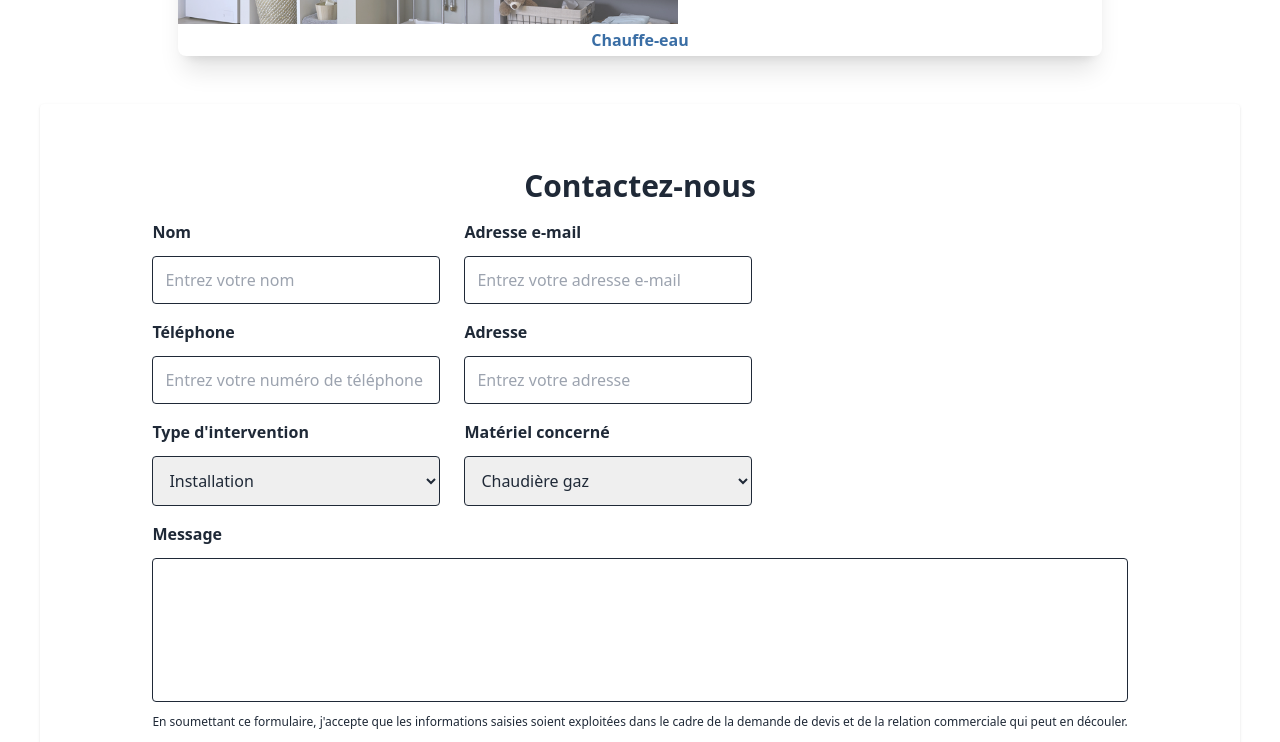
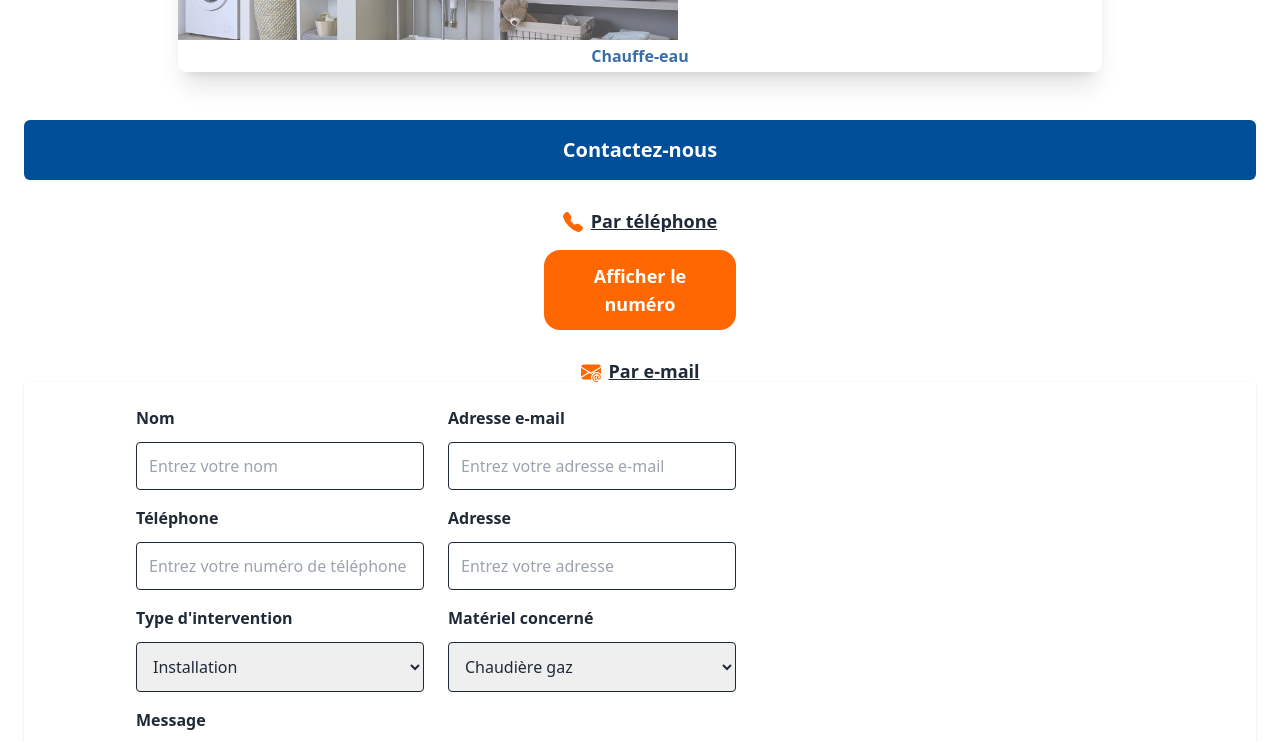
Before and after one commit to Jeremy-Nourri/Obinoenergies, a Next.js app: page / in a window 1280 px wide. Shown: the part 1760-2502 px from the top of the page. Built offline with nearby package versions, Linux system fonts and the light colour scheme.

Commit message:
style: modify style in contact section and create component categorie

```diff
--- a/components/layout/Header.js
+++ b/components/layout/Header.js
@@ -65,12 +65,12 @@ export default function Header() {
 
         <ul
           id="menu-items"
-          className={`w-full flex-col items-center z-40 bg-white ${isMenuOpen ? "menu-items-open" : "menu-items-closed"}`}
+          className={`w-full flex-col items-center z-40 bg-gray-light ${isMenuOpen ? "menu-items-open" : "menu-items-closed"}`}
         >
           {categories.map((category, index) => (
             <li
               key={index}
-              className="my-2 p-4 border-b-4 text-bold bg-white"
+              className="my-2 p-4 border-b-4"
               onClick={() => changeChecked()}
             >
               <Link href={`#${category}`}>
--- a/components/sections/Contact.js
+++ b/components/sections/Contact.js
@@ -1,8 +1,12 @@
 import { useRef, useState } from "react";
 import emailjs from '@emailjs/browser';
+import { BsFillTelephoneFill, BsFillEnvelopeAtFill } from 'react-icons/bs';
+
 import { getMaterials } from "@/data/dataServices";
+
 import Modal from "@/components/ui/Modal";
-import { EmailForm } from "../ui/EmailForm";
+import EmailForm from "../ui/EmailForm";
+import CategorieTitle from "../ui/CategorieTitle";
 
 export default function Contact() {
 
@@ -10,6 +14,7 @@ export default function Contact() {
 
   const [modalType, setModalType] = useState(null);
   const [showModal, setShowModal] = useState(false);
+  const [showNumberPhone, setShowNumberPhone] = useState(false);
 
   const handleModalClose = () => {
     setShowModal(false);
@@ -39,16 +44,41 @@ export default function Contact() {
   const form = useRef();
 
   return (
-    <div className="w-full flex items-center justify-center my-12">
+    <div className="w-full my-12 px-6">
+
+      <CategorieTitle text="Contactez-nous" />
+
+      <div className="flex flex-col items-center justify-center px-2 my-8">
+
+        <div className="flex content-center justify-center">
+          <BsFillTelephoneFill className="text-xl text-orange mr-2" />
+          <p className="text-lg leading-none underline font-semibold text-gray-800 mb-5">
+              Par téléphone
+          </p>
+        </div>
+
+        <div className="flex flex-col items-center">
+          <button type="button" onClick={setShowNumberPhone} className="w-48 text-lg text-white font-semibold text-center bg-orange rounded-2xl p-3">
+            {showNumberPhone ? "0700000000" : "Afficher le numéro"}
+          </button>
+
+        </div>
+
+      </div>
+
+      <div className="flex content-center justify-center">
+        <BsFillEnvelopeAtFill className="text-xl text-orange mr-2" />
+        <p className="text-lg leading-none underline font-semibold text-gray-800">
+          Par e-mail
+        </p>
+      </div>
+
       <form
-        className="bg-white dark:bg-gray-800 shadow rounded py-16 lg:px-28 px-8"
+        className="bg-white shadow rounded py-2 lg:px-28 px-6"
         ref={form}
         onSubmit={sendEmail}
       >
-        <p className="md:text-3xl text-xl font-bold leading-7 text-center text-gray-700 dark:text-white">
-          Contactez-nous
-        </p>
-        <p></p>
+
         <div className="md:flex items-center mt-5">
           <div className="md:w-72 flex flex-col">
             <label htmlFor="name" className="text-base font-semibold leading-none text-gray-800 dark:text-white">
@@ -66,23 +96,8 @@ export default function Contact() {
             />
           </div>
           <EmailForm />
+        </div>
 
-          {/* <div className="md:w-72 flex flex-col md:ml-6 md:mt-0 mt-4">
-            <label htmlFor="email" className="text-base font-semibold leading-none text-gray-800 dark:text-white">
-              Adresse e-mail
-            </label>
-            <input
-              className="text-base leading-none text-gray-900 p-3 focus:border-orange mt-4 bg-gray-100 border rounded border-gray-200 placeholder-gray-100"
-              tabIndex="0"
-              arial-label="Entrez votre adresse e-mail"
-              type="email"
-              name="email"
-              placeholder="Entrez votre adresse e-mail"
-              required
-              autoComplete="name"
-            />
-          </div> */}
-        </div>
         <div className="md:flex items-center mt-5">
           <div className="md:w-72 flex flex-col">
             <label htmlFor="phone" className="text-base font-semibold leading-none text-gray-800 dark:text-white">
@@ -99,6 +114,7 @@ export default function Contact() {
               autoComplete="name"
             />
           </div>
+
           <div className="md:w-72 flex flex-col md:ml-6 md:mt-0 mt-5">
             <label htmlFor="address" className="text-base font-semibold leading-none text-gray-800 dark:text-white">
               Adresse
@@ -115,6 +131,7 @@ export default function Contact() {
             />
           </div>
         </div>
+
         <div className="md:flex items-center mt-5">
           <div className="md:w-72 flex flex-col">
             <label htmlFor="prestation" className="text-base font-semibold leading-none text-gray-800 dark:text-white">
@@ -139,6 +156,7 @@ export default function Contact() {
               </option>
             </select>
           </div>
+
           <div className="md:w-72 flex flex-col md:ml-6 md:mt-0 mt-5">
             <label htmlFor="material" className="text-base font-semibold leading-none text-gray-800 dark:text-white">
               Matériel concerné
@@ -159,6 +177,7 @@ export default function Contact() {
             </select>
           </div>
         </div>
+
         <div>
           <div className="w-full flex flex-col mt-5">
             <label htmlFor="message" className="text-base font-semibold leading-none text-gray-800 dark:text-white">
@@ -176,17 +195,17 @@ export default function Contact() {
             </textarea>
           </div>
         </div>
-        <p className="text-xs text-gray-600 mt-3">
+
+        <p className="text-xs text-gray-600 my-4">
           En soumettant ce formulaire, j'accepte que les informations saisies soient exploitées dans le cadre de la demande de devis et de la relation commerciale qui peut en découler.
         </p>
+
         <div className="flex items-center justify-center w-full">
-          <button
-            className="mt-4 text-base font-semibold text-white py-4 px-10 bg-indigo-700 rounded hover:bg-indigo-600 focus:ring-2 focus:ring-offset-2 focus:ring-indigo-700 focus:outline-none"
-            type="submit"
-          >
-            Envoyer
+          <button type="submit" className="w-44 text-lg text-white font-semibold text-center bg-orange rounded-2xl p-3">
+             Envoyer
           </button>
         </div>
+
       </form>
 
       {showModal &&
--- a/components/sections/Services.js
+++ b/components/sections/Services.js
@@ -7,7 +7,7 @@ export default function Services() {
 
   return (
     <div id="Services" className="px-6 ">
-      <h2 className="text-xl text-center text-white font-bold bg-orange rounded-md mt-6 mb-2 py-2">
+      <h2 className="text-xl text-center text-white font-bold bg-blue rounded-md mt-6 mb-2 py-4">
 					Nos prestations
       </h2>
       <p className="text-sm text-justify px-2">
--- /dev/null
+++ b/components/ui/CategorieTitle.js
@@ -0,0 +1,13 @@
+import PropTypes from 'prop-types';
+
+export default function CategorieTittle({ text }) {
+  return (
+    <h2 className="text-xl text-center text-white font-bold bg-blue rounded-md mt-6 mb-2 py-4">
+      {text}
+    </h2>
+  );
+}
+
+CategorieTittle.propTypes = {
+  text: PropTypes.string.isRequired,
+};
--- a/components/ui/EmailForm.js
+++ b/components/ui/EmailForm.js
@@ -1,6 +1,6 @@
 import { useRef, useState } from "react";
 
-export function EmailForm () {
+export default function EmailForm () {
 
   const [emailValid, setEmailValid] = useState(null);
 
```
